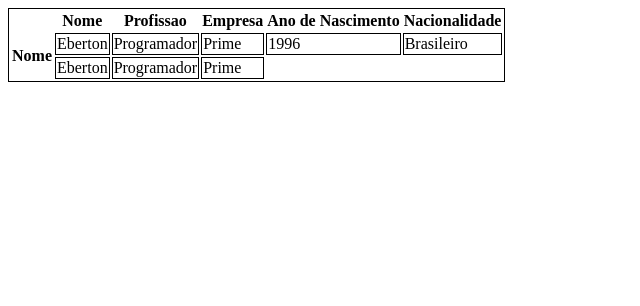
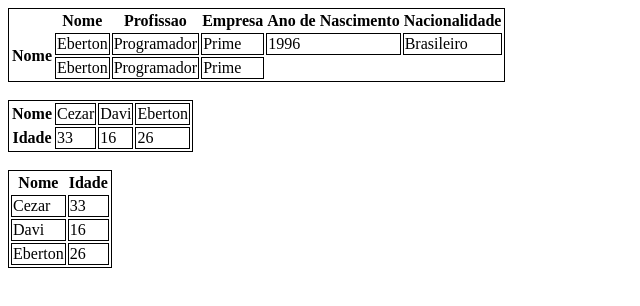
Before and after one commit to ebertonalvares/aula10-tabelas, a plain HTML site: page index.html in a window 1280 px wide. Shown: the whole page, without its empty margins (0-640 px from the left). Drawn offline with Linux system fonts and the light colour scheme.

Commit message:
tabelas com cabeçalho e corpo

```diff
--- a/index.html
+++ b/index.html
@@ -20,7 +20,7 @@
         <th rowspan="2">Nome</th><!-- th= table header -->
         <td>Eberton</td><!-- td= celula -->
         <td>Programador</td>
-        <td colspan="2">Prime</td>
+        <td colspan="2">Prime</td><!--colspan para ocupar quantidade de celulas-->
         <td colspan="2">1996</td>
         <td>Brasileiro</td>
     </tr>
@@ -31,5 +31,43 @@
         <td colspan="2" class="td-double">Prime</td>
     </tr>
    </table>
+   <br>
+   <table>
+    <tr>
+        <th>Nome</th>
+        <td>Cezar</td>
+        <td>Davi</td>
+        <td>Eberton</td>
+    </tr>
+    <tr>
+        <th>Idade</th>
+        <td>33</td>
+        <td>16</td>
+        <td>26</td>
+    </tr>
+   </table>
+   <br>
+   <table>
+    <thead>
+        <tr>
+            <th>Nome</th>
+            <th>Idade</th>
+        </tr>
+    </thead>
+    <tbody>
+        <tr>
+            <td>Cezar</td>
+            <td>33</td>
+        </tr>
+        <tr>
+            <td>Davi</td>
+            <td>16</td>
+        </tr>
+        <tr>
+            <td>Eberton</td>
+            <td>26</td>
+        </tr>
+    </tbody>
+   </table>
 </body>
 </html>
```
